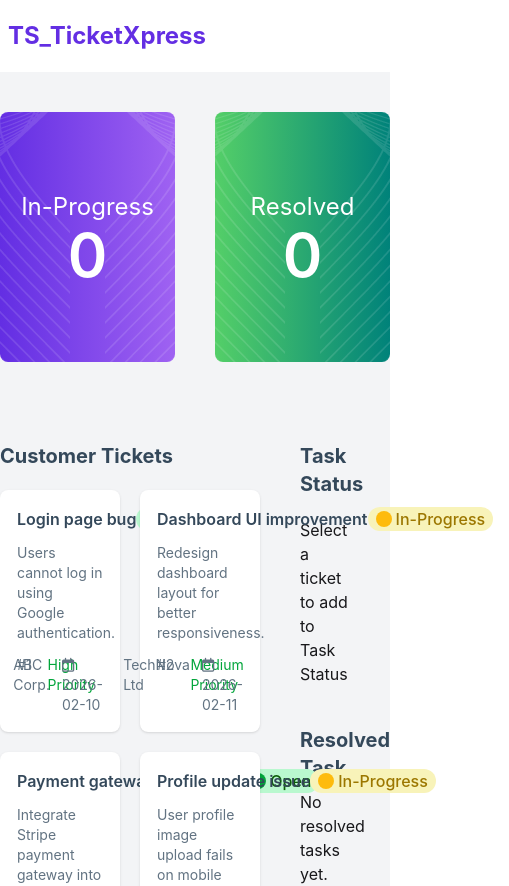
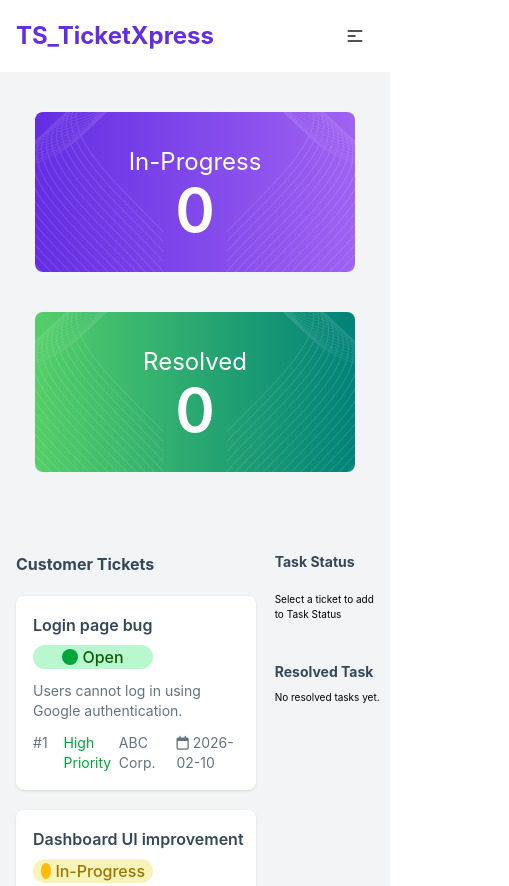
Before and after one commit to saima67/TS-TicketXpress, a React (Vite) app: page / in a window 390 px wide. Shown: the top 886 px of the page, 509 px wide, since content can reach past the window. Built offline with nearby package versions, Linux system fonts and the light colour scheme.

Commit message:
completed mobile responsive

```diff
--- a/src/Components/Banner/Banner.css
+++ b/src/Components/Banner/Banner.css
@@ -1,6 +1,4 @@
 .status-card {
-  width: 708px;
-  height: 250px;
   display: flex;
   flex-direction: column;
   justify-content: center;
--- a/src/Components/Banner/Banner.jsx
+++ b/src/Components/Banner/Banner.jsx
@@ -3,14 +3,14 @@ import vectorImg from "../../assets/vector1.png";
 import "./Banner.css";
 const Banner = ({inProgressCount, resolvedCount}) => {
   return (
-    <div className="bg-gray-100 md:px-20 py-10 flex justify-between gap-10 ">
-      <div className="status-card progress">
+    <div className="bg-gray-100 md:px-20 py-10 flex flex-col items-center md:flex-row justify-between gap-10 ">
+      <div className="status-card progress w-80 h-40 md:w-177 md:h-62.5">
         <img src={vectorImg} className="banner-img left-img" alt="progress" />
         <img src={vectorImg} className="banner-img right-img" alt="progress" />
         <p>In-Progress</p>
         <span className="text-6xl font-semibold">{inProgressCount}</span>
       </div>
-      <div className="status-card resolve">
+      <div className="status-card resolve w-80 h-40 md:w-177 md:h-62.5">
         <img src={vectorImg} className="banner-img left-img" alt="progress" />
         <img src={vectorImg} className="banner-img right-img" alt="progress" />
         <p>Resolved</p>
--- a/src/Components/CustomerTickets/CustomerTickets.jsx
+++ b/src/Components/CustomerTickets/CustomerTickets.jsx
@@ -16,11 +16,11 @@ const CustomerTickets = ({ ticketsPromise, inProgressCount, setInProgressCount,
   }
 
   return (
-    <div className="bg-gray-100 flex justify-between md:px-20 py-10">
+    <div className="bg-gray-100 flex justify-between px-4 md:px-20 py-10">
       <div className="w-8/12">
-        <h1 className="mb-5 text-xl font-bold text-[#34485A]">Customer Tickets</h1>
+        <h1 className="mb-5 text-md md:text-xl font-bold text-[#34485A]">Customer Tickets</h1>
         {/* customer tickets */}
-        <div className="grid grid-cols-2 gap-5">
+        <div className="grid md:grid-cols-2 gap-5">
           {ticketData.map((ticket) => (
             <Ticket key={ticket.id} ticket={ticket} handleTicket={handleTicket}></Ticket>
           ))}
--- a/src/Components/Footer/Footer.jsx
+++ b/src/Components/Footer/Footer.jsx
@@ -5,7 +5,7 @@ const Footer = () => {
   return (
     <div className="footer-section bg-[#000000] md:px-20 py-5">
         <div className="flex flex-col md:flex-row justify-evenly md:px-0">
-          <div className="w-3/12">
+          <div className="md:w-3/12 pl-5 pr-10 md:px-0">
             <h2 className="font-bold text-xl text-white mb-3">
               TS_TicketXpress
             </h2>
@@ -16,7 +16,7 @@ const Footer = () => {
               efficiently.
             </p>
           </div>
-          <div className="w-2/12 ml-20 mt-5 md:mt-0">
+          <div className="md:w-2/12 px-5 md:px-0 md:ml-20 mt-5 md:mt-0">
             <h2 className="font-semibold text-white mb-3">Company</h2>
             <ul className="font-semibold">
               <li className="font-normal cursor-pointer">About Us</li>
@@ -24,7 +24,7 @@ const Footer = () => {
               <li className="font-normal cursor-pointer">Contact Us</li>
             </ul>
           </div>
-          <div className="w-2/12 mt-5 md:mt-0">
+          <div className="md:w-2/12 px-5 md:px-0 mt-5 md:mt-0">
             <h2 className="font-semibold text-white mb-3">Services</h2>
             <ul className="font-semibold">
               <li className="font-normal cursor-pointer">
@@ -36,7 +36,7 @@ const Footer = () => {
               <li className="font-normal cursor-pointer">Download Apps</li>
             </ul>
           </div>
-          <div className="w-2/12 ml-10 mt-5 md:mt-0">
+          <div className="md:w-2/12 pl-5 md:ml-10 mt-5 md:mt-0">
             <h2 className="font-semibold text-white mb-3">Information</h2>
             <ul className="font-semibold">
               <li className="font-normal cursor-pointer">
@@ -48,7 +48,7 @@ const Footer = () => {
               <li className="font-normal cursor-pointer ">Join Us</li>
             </ul>
           </div>
-          <div className="w-2/12 pl-10 mt-5 md:mt-0">
+          <div className="md:w-2/12 pl-5 md:pl-10 mt-5 md:mt-0">
             <h2 className="font-semibold text-white mb-3">Social Links</h2>
             <ul className="font-semibold">
               <li className="font-normal cursor-pointer">
@@ -72,8 +72,8 @@ const Footer = () => {
             </ul>
           </div>
         </div>
-        <div className="border border-[#9494946c] my-5"></div>
-        <div className="flex flex-col-reverse md:flex-row justify-center px-5">
+        <div className="border border-[#9494946c] my-5 mx-5 md:mx-0"></div>
+        <div className="flex flex-col items-center md:flex-row justify-center px-5">
           <p>
             &copy; 2026 VintageShop,Inc. All Rights Reserved.
           </p>
--- a/src/Components/Navbar/NavBar.jsx
+++ b/src/Components/Navbar/NavBar.jsx
@@ -7,7 +7,7 @@ const NavBar = () => {
   return (
     <div className="navbar bg-base-100 justify-between flex md:px-20">
       <div className="navbar-start justify-start w-4/12 flex-none">
-        <a className="text-2xl font-bold py-3">TS_TicketXpress</a>
+        <a className="text-2xl font-bold pl-2 md:pl-0 py-3">TS_TicketXpress</a>
       </div>
       <div className="hidden justify-end lg:flex w-8/12 flex-auto">
         <ul className="menu menu-horizontal space-x-1">
@@ -37,6 +37,43 @@ const NavBar = () => {
           </li>
         </ul>
       </div>
+      <div className="navbar-end md:hidden">
+        <div className="dropdown">
+          <div tabIndex="0" role="button" className="btn btn-ghost lg:hidden">
+            <svg
+              xmlns="http://www.w3.org/2000/svg"
+              className="h-5 w-5"
+              fill="none"
+              viewBox="0 0 24 24"
+              stroke="currentColor"
+            >
+              <path
+                strokeLinecap="round"
+                strokeLinejoin="round"
+                strokeWidth="2"
+                d="M4 6h16M4 12h8m-8 6h16"
+              />
+            </svg>
+          </div>
+          <ul
+            tabIndex="-1"
+            className="-ml-16 menu menu-md dropdown-content bg-base-100 rounded-box z-1 mt-3 p-2 shadow"
+          >
+            <li className="p-2"><a >Home</a></li>
+            <li className="p-2"><a>FAQ</a></li>
+            <li className="p-2"><a>Changelog</a></li>
+            <li className="p-2"><a>Blog</a></li>
+            <li className="p-2"><a>Download</a></li>
+            <li className="p-2"><a>Contact</a></li>
+            <li>
+            <button className="btn btn-xs text-[10px]">
+              <FontAwesomeIcon icon={faPlus} />
+              New Ticket
+            </button>
+          </li>
+          </ul>
+        </div>
+      </div>
     </div>
   );
 };
--- a/src/Components/TaskStatus/TaskInProgress.jsx
+++ b/src/Components/TaskStatus/TaskInProgress.jsx
@@ -2,9 +2,9 @@ import React from "react";
 
 const TaskInProgress = ({ticket, handleComplete}) => {
   return (
-    <div className="bg-white rounded-md shadow-sm p-4 mb-5">
-        <h1 className="text-lg font-semibold text-[#001931] mb-3">{ticket.title}</h1>
-        <button className="btn btn-lg px-25 text-white bg-[#02A53B]" onClick={()=>handleComplete(ticket)}>Complete</button>
+    <div className="w-auto bg-white rounded-md shadow-sm p-2 md:p-4 mb-5">
+        <h1 className="text-[10px] md:text-lg font-semibold text-[#001931] mb-3">{ticket.title}</h1>
+        <button className="btn btn-sm md:btn-lg md:px-25 text-white bg-[#02A53B]" onClick={()=>handleComplete(ticket)}>Complete</button>
     </div>
   );
 };
--- a/src/Components/TaskStatus/TaskStatus.jsx
+++ b/src/Components/TaskStatus/TaskStatus.jsx
@@ -6,20 +6,20 @@ const TaskStatus = ({ticketsInProgress}) => {
     alert("Task Completed");
   }
   return (
-    <div className="w-4/12 px-10">
+    <div className="w-4/12 pl-5 md:px-10 text-black">
       <div>
-        <h1 className="text-xl font-bold text-[#34485A] mb-5">Task Status</h1>
+        <h1 className="text-sm md:text-xl font-bold text-[#34485A] mb-5">Task Status</h1>
         {
           (ticketsInProgress.length == 0) ?
-          <p>Select a ticket to add to Task Status</p>
+          <p className="text-[10px] md:text-[18px]">Select a ticket to add to Task Status</p>
           :ticketsInProgress.map((ticket) => (
             <TaskInProgress key={ticket.id} ticket={ticket} handleComplete={handleComplete}/>
           ))
         }
       </div>
       <div className="mt-10">
-        <h1 className="text-xl font-bold text-[#34485A] mb-2">Resolved Task</h1>
-        <p>No resolved tasks yet.</p>
+        <h1 className="text-sm text-nowrap md:text-xl font-bold text-[#34485A] mb-2">Resolved Task</h1>
+        <p className="text-[10px] md:text-[18px] text-nowrap">No resolved tasks yet.</p>
       </div>
     </div>
   );
--- a/src/Components/Ticket/Ticket.jsx
+++ b/src/Components/Ticket/Ticket.jsx
@@ -2,11 +2,11 @@ import React from "react";
 import "./Ticket.css";
 const Ticket = ({ ticket, handleTicket }) => {
   return (
-    <div className="card p-4 bg-base-100 shadow-sm text-[#627382] cursor-pointer" onClick={() => handleTicket(ticket)}>
-      <div className="flex justify-between">
-        <h4 className="text-nowrap text-[#34485A] font-semibold ">{ticket.title}</h4>
+    <div className="card w-60 md:w-auto p-4 bg-base-100 shadow-sm text-[#627382] cursor-pointer" onClick={() => handleTicket(ticket)}>
+      <div className="flex flex-col md:flex-row justify-between">
+        <h4 className="text-nowrap text-[#34485A] font-semibold mb-2">{ticket.title}</h4>
         <div
-          className={`text-nowrap px-2 rounded-2xl font-medium inline-flex items-center gap-1 ${
+          className={`text-nowrap w-30 md:w-auto justify-center px-2 rounded-2xl font-medium inline-flex items-center gap-1 ${
             ticket.status === "Open"
               ? "bg-[#B9F8CF] text-[#0B5E06]"
               : "bg-[#F8F3B9] text-[#9C7700]"
```
